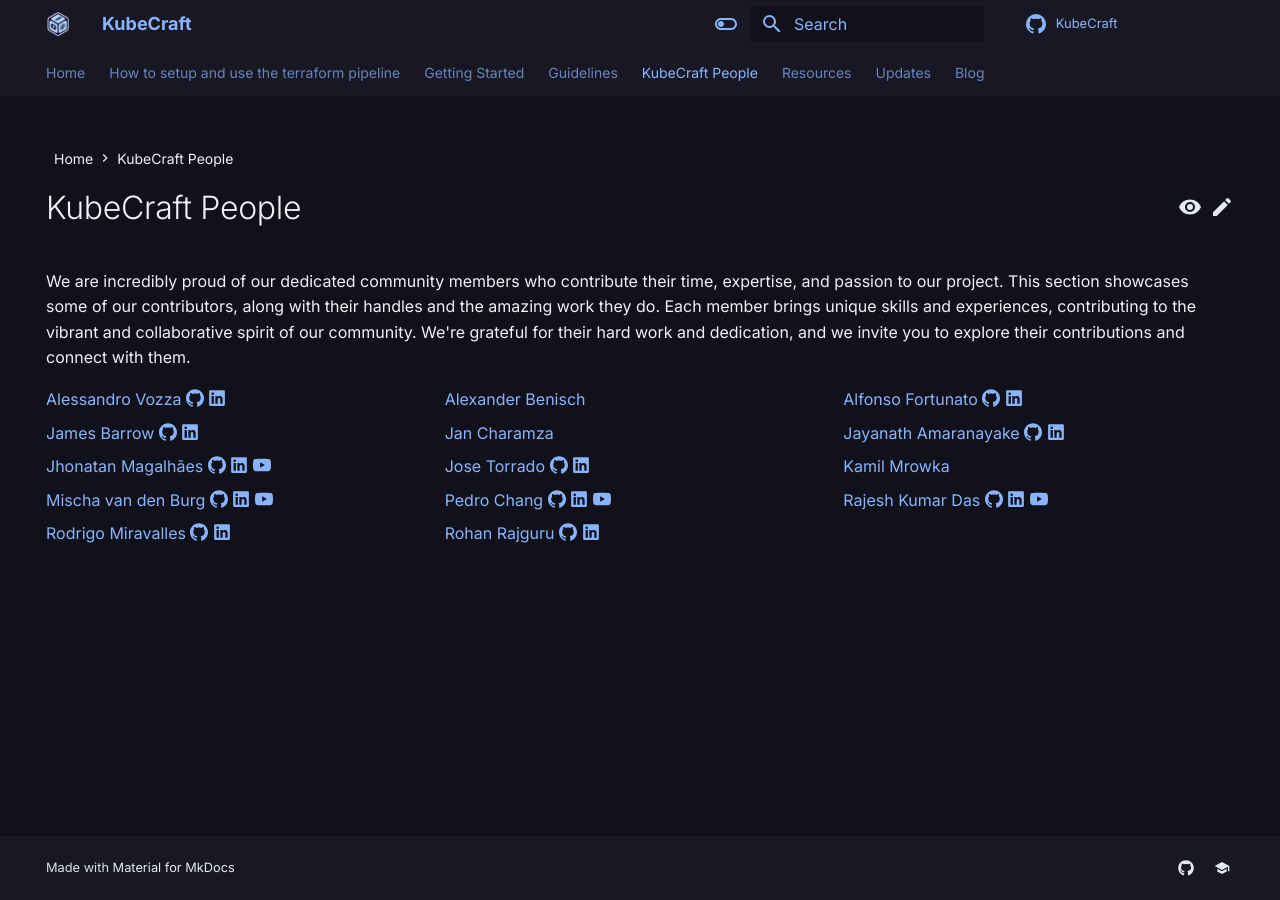
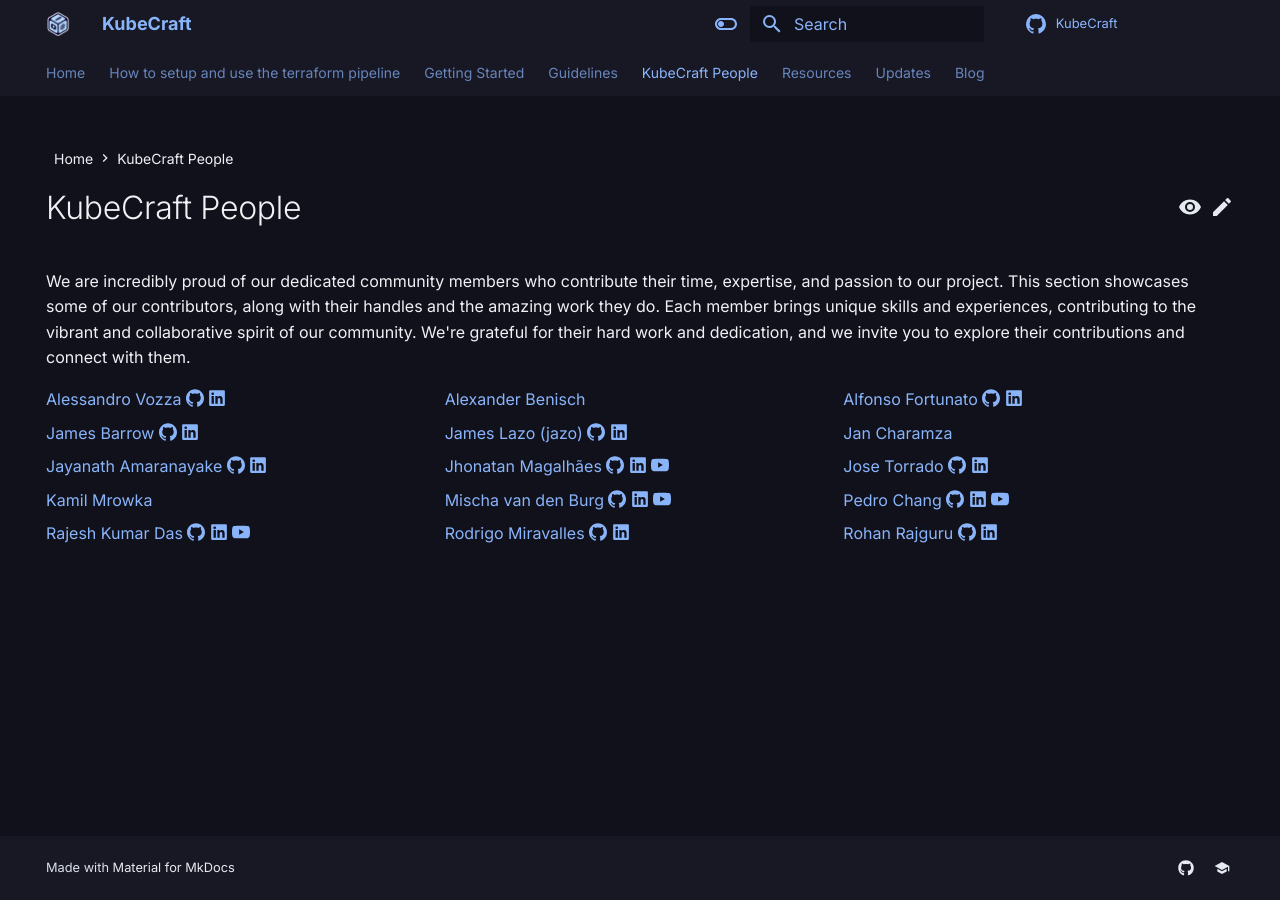
Before and after one commit to mischavandenburg/kubecraft, an MkDocs documentation site: the page built from docs/KubeCraft People/index.md, in a window 1280 px wide. Built offline with MkDocs 1.6.1 and Material for MkDocs 9.7.7, drawn with Linux system fonts in a browser that asks for light colours; comment, search, counter and statistics services are not loaded.

Commit message:
docs: added to authors and people

```diff
--- a/docs/KubeCraft People/index.md
+++ b/docs/KubeCraft People/index.md
@@ -16,6 +16,8 @@
 [Alfonso Fortunato](https://alfonsofortunato.com) [:simple-github:](https://github.com/MovieMaker93) [:fontawesome-brands-linkedin:](https://www.linkedin.com/in/alfonso-fortunato-a37056b9/)
 
 [James Barrow](https://jamiebarrow.dev/) [:simple-github:](https://github.com/jamiebarrow) [:fontawesome-brands-linkedin:](https://www.linkedin.com/in/jamesbarrow1984)
+
+[James Lazo (jazo)](https://www.jameslazo.com/) [:simple-github:](https://github.com/jameslazo) [:fontawesome-brands-linkedin:](https://www.linkedin.com/in/jameslazo)
 
 [Jan Charamza](https://charamza.substack.com/)
 
--- a/docs/blog/.authors.yml
+++ b/docs/blog/.authors.yml
@@ -4,3 +4,9 @@
     description: Contributor
     avatar: https://avatars.githubusercontent.com/u/78068806?v=4
     url: https://github.com/HYP3R00T
+
+  jazo:
+    name: James Lazo
+    description: Contributor
+    avatar: https://avatars.githubusercontent.com/u/131928783?v=4
+    url: https://github.com/jameslazo
```
